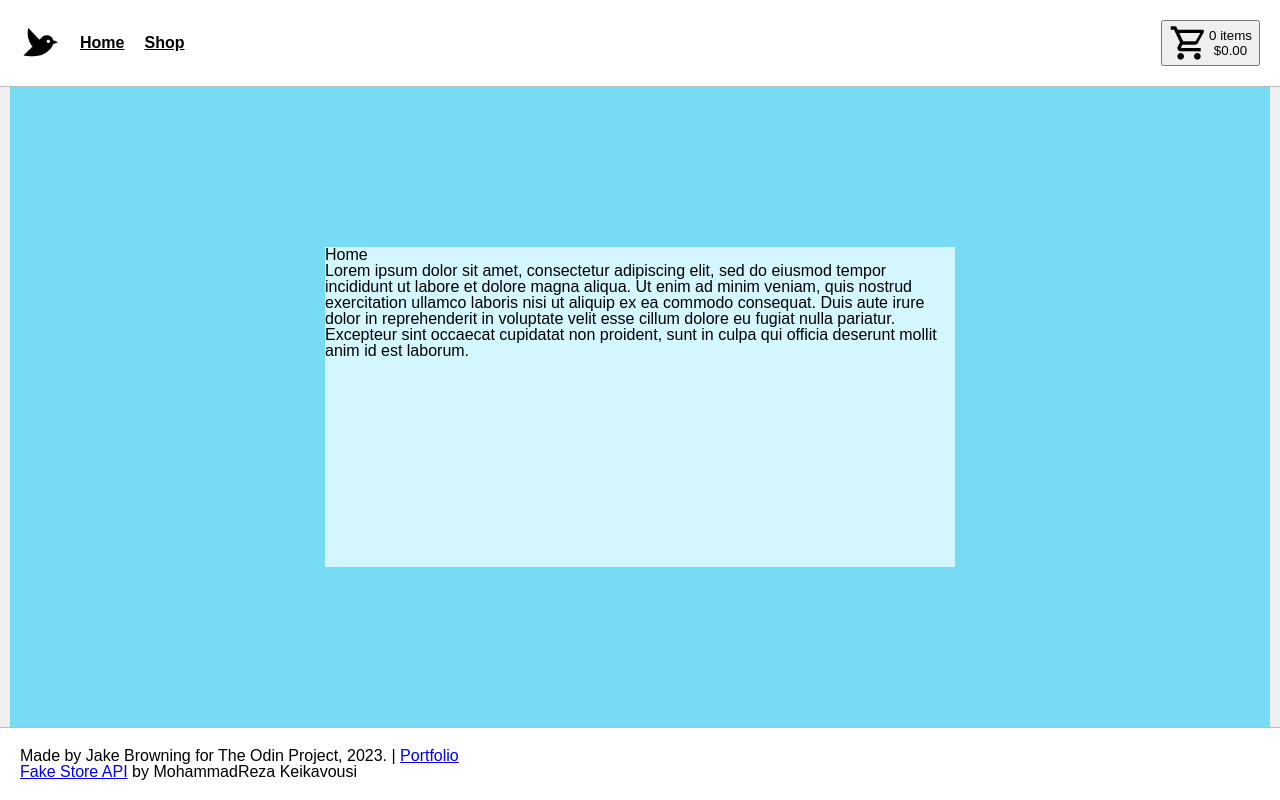
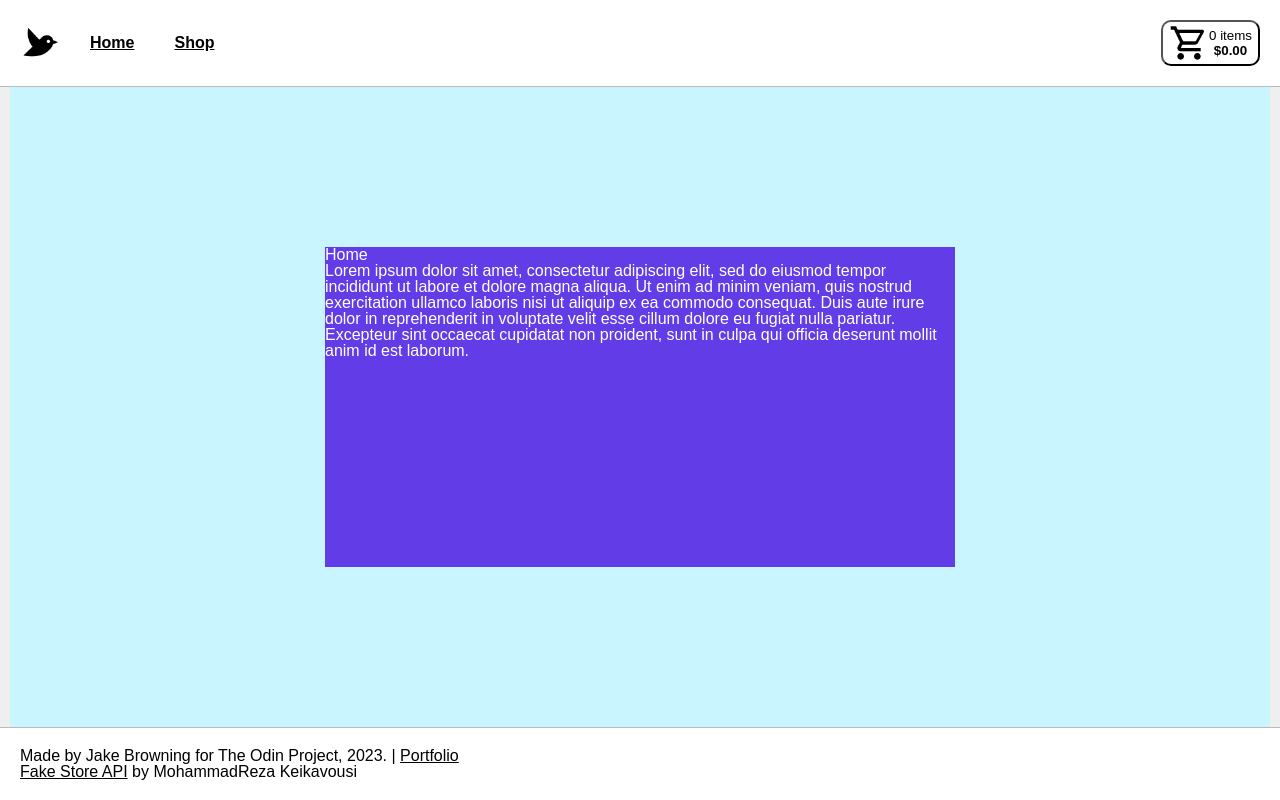
Before and after one commit to JakeBrowning90/shopping-cart-2, a React (Vite) app: page / in a window 1280 px wide. Built offline with nearby package versions, Linux system fonts and the light colour scheme; no server answers.

Commit message:
Updated style for item cards

```diff
--- a/src/components/ItemCard.jsx
+++ b/src/components/ItemCard.jsx
@@ -5,6 +5,7 @@ function ItemCard({item, handleQtyChange, addToCart}) {
             <h2 className="itemName">{item.title}</h2>
             <h2 className="itemPrice">${item.price.toFixed(2)}</h2>
             <input
+                className="cardInput"
                 name="cardCount"
                 type="number"
                 min="0"
--- a/src/components/NavBar.jsx
+++ b/src/components/NavBar.jsx
@@ -9,15 +9,15 @@ function NavBar({cartTotal, cartPrice, displayCart}) {
             <header>
                 <nav>
                     <img src={Logo} alt="bird logo" className="headerIcon"/>
-                    <Link to="">Home</Link>
-                    <Link to="/shop">Shop</Link>
+                    <Link className="navLink" to="">Home</Link>
+                    <Link className="navLink" to="/shop">Shop</Link>
                 </nav>
-                <button onClick={displayCart}>
-                <img src={CartIcon} alt="cart icon" className="headerIcon"/>
-                <div>
-                    <div>{cartTotal} items</div>
-                   <div>${cartPrice.toFixed(2)}</div>
-                </div>
+                <button className="cartButton" onClick={displayCart}>
+                    <img src={CartIcon} alt="cart icon" className="headerIcon"/>
+                    <div>
+                        <div>{cartTotal} items</div>
+                        <div className="cartPrice">${cartPrice.toFixed(2)}</div>
+                    </div>
                 </button>
             </header>
 
--- a/src/styles/styles.css
+++ b/src/styles/styles.css
@@ -1,3 +1,7 @@
+:root {
+    --grey: rgb(226, 226, 226);
+}
+
 body {
     background-color: rgb(239, 239, 239);
     font-family: Arial, Helvetica, sans-serif;
@@ -40,8 +44,17 @@ nav {
     gap: 20px;
 }
 
-nav > * {
+nav > a {
+    padding: 10px;
+    border-radius: 10px;
+}
+
+a {
     color: black;
+}
+
+.navLink:hover, .cartButton:hover {
+    background-color:  var(--grey);
 }
 
 button {
@@ -50,12 +63,21 @@ button {
     align-items: center;
 }
 
+.cartButton {
+    background-color: white;
+    border-radius: 10px;
+}
+
+.cartPrice {
+    font-weight: bold;
+}
+
 main {
     flex-grow: 1;
 }
 
 .pageHome {
-    background-color: rgb(119, 220, 243);
+    background-color: rgb(200, 245, 255);
     display: flex;
     justify-content: center;
     align-items: center;
@@ -63,13 +85,14 @@ main {
 }
 
 .greetingDiv {
-    background-color: rgb(212, 247, 255);
+    color: white;
+    background-color: rgb(98, 61, 231);
     height: 50%;
     width: 50%;
 }
 
 .pageShop {
-    background-color: rgb(220, 220, 220);
+    background-color: var(--grey);
     padding: 10px;
     display: flex;
     justify-content: center;
@@ -88,21 +111,26 @@ ul {
     padding: 1px;
     display: grid;
     grid-template-columns: repeat(auto-fit, minmax(200px, 1fr));
-    gap: 1px;
+    gap: 5px;
 }
 
 .itemCard {
     background-color: white;
     box-sizing: border-box;
     height: 300px;
-    padding: 10px;
+    /* padding: 10px; */
     display: grid;
     grid-template-columns: repeat(2, 1fr);
     grid-template-rows: 4fr 2fr 1fr 1fr;
 }
 
-.itemCard>* {
-    /* border: 1px solid black; */
+.itemCard > * {
+    box-sizing: border-box;
+}
+
+.cardInput {
+    background-color: var(--grey);
+    margin: 5px 10px 5px 50px
 }
 
 .itemImage,
@@ -114,19 +142,20 @@ ul {
 
 .itemImage {
     justify-self: center;
-    align-self: auto;
-    height: 100px;
+    margin: auto;
+    height: 120px;
 }
 
 .itemName,
 .itemPrice {
+    display: flex;
     height: 100%;
     width: 100%;
     font-weight: bold;
-    align-self: auto;
-    justify-self: center;
-    margin: auto;
-    text-justify: center;
+    /* margin: auto; */
+    padding: 0 5px 0 5px;
+    justify-content: center;
+    align-items: center;
 }
 
 .addButton {
```
